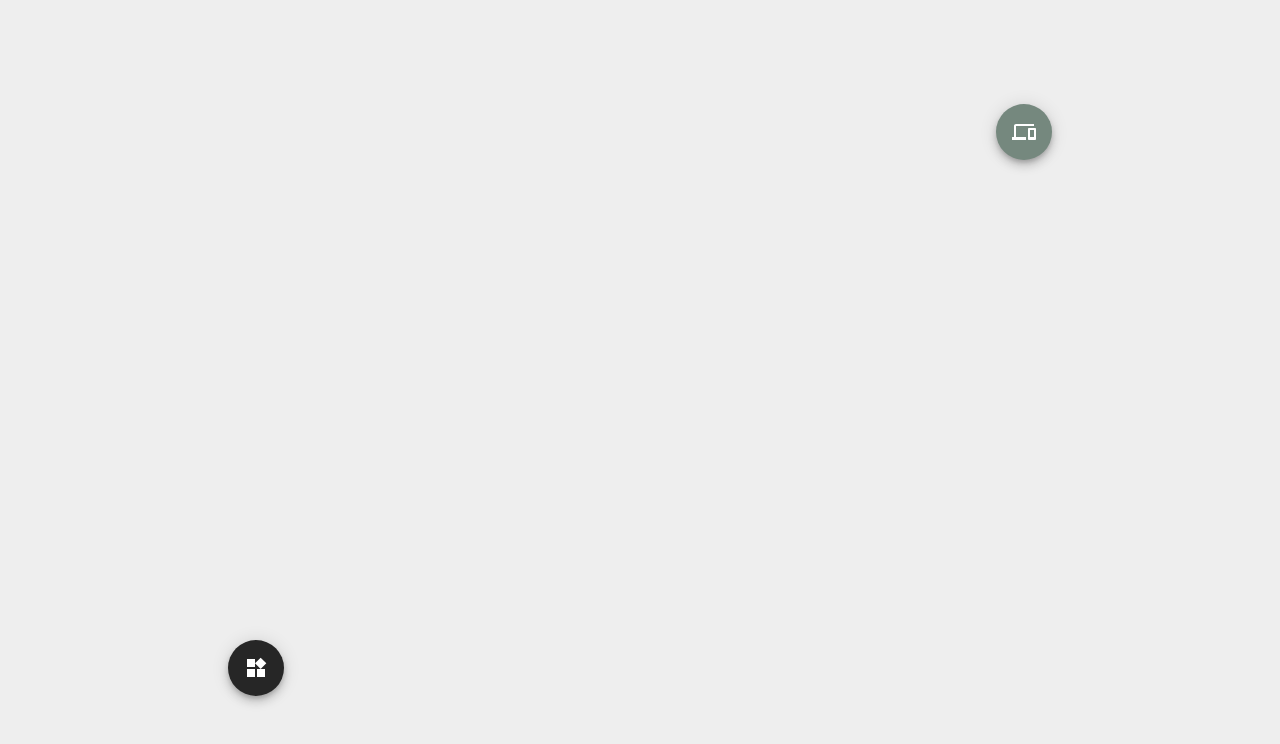
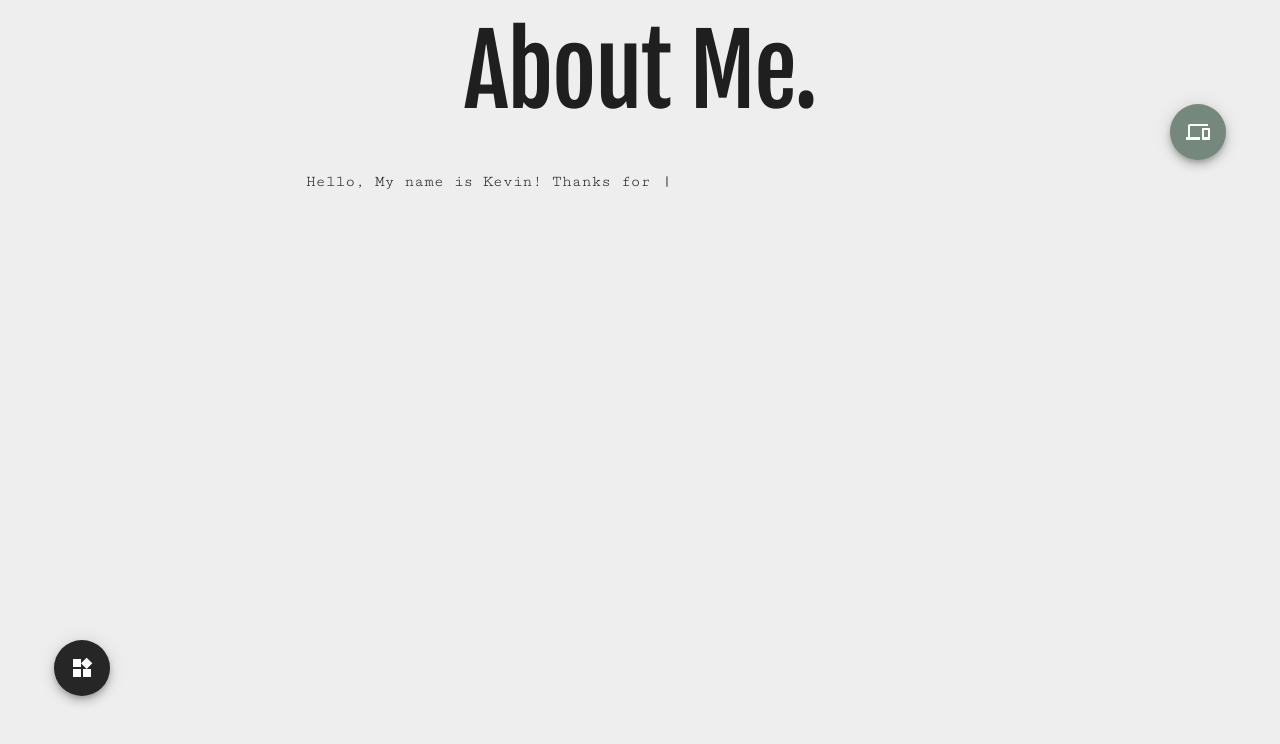
Before and after one commit to kevinhartmann23/personal-portfolio, a React (Create React App) app: page /about-me in a window 1280 px wide. Shown: the top 744 px of the page. Built offline with nearby package versions, Linux system fonts and the light colour scheme.

Commit message:
Connect routing

```diff
--- a/package.json
+++ b/package.json
@@ -22,6 +22,7 @@
     "tsconfig-paths": "^3.12.0",
     "tslib": "^2.2.0",
     "typescript": "^4.6.3",
+    "typewriter-effect": "^2.18.2",
     "web-vitals": "^2.1.4"
   },
   "scripts": {
--- a/src/Components/AboutMePage/AboutMe.tsx
+++ b/src/Components/AboutMePage/AboutMe.tsx
@@ -1,5 +1,50 @@
+import { Typography } from '@mui/material'
+import Box from '@mui/material/Box'
+import { styled } from '@mui/material/styles'
+import Typewriter from 'typewriter-effect'
+
+import './AboutMe.css'
+
+const AboutContainer = styled(Box)({
+  height: '100 %',
+  width: '100%',
+  padding: '1rem',
+  display: 'flex',
+  flexDirection: 'column',
+  alignItems: 'center',
+  justifyContent: 'space-between',
+})
+
+const TextBox = styled(Box)({
+  height: '700px',
+  width: '100%',
+  maxWidth: '700px',
+  minWidth: '350px',
+  textAlign: 'left',
+  padding: '1rem',
+})
+
 const AboutMe = () => {
-  return <div />
+  return (
+    <AboutContainer className="typewriter-container">
+      <Box sx={{ height: '20%' }}>
+        <Typography variant="h1">About Me.</Typography>
+      </Box>
+      <TextBox>
+        <Typewriter
+          onInit={typewriter => {
+            typewriter
+              .typeString('Hello, My name is Kevin! Thanks for visiting, here is a little bit about me...')
+              .callFunction(() => {
+                console.log('String typed out!'); // tslint:disable-line
+              })
+              .pauseFor(2500)
+              .start()
+          }}
+        />
+      </TextBox>
+    </AboutContainer>
+  )
 }
 
 export default AboutMe
```
Also changed, not shown: tsconfig.json (+6 -1 lines), 1 other file (tests, documents, lock files or other folders).
